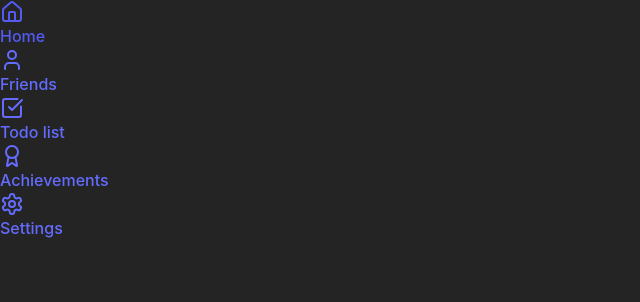
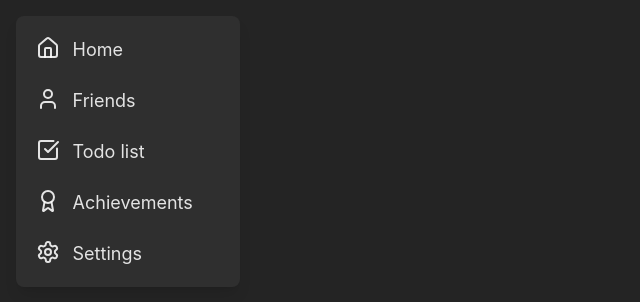
Before and after one commit to Inna-B10/animated-sidebar, a React (Vite) app: page / in a window 1280 px wide. Shown: the top 302 px of the page, without its empty margins (0-640 px from the left). Built offline with nearby package versions, Linux system fonts and the light colour scheme.

Commit message:
applying style to static menu

```diff
--- /dev/null
+++ b/src/Sidebar.module.scss
@@ -0,0 +1,14 @@
+.sidebar {
+	@apply fixed left-4 top-4 rounded-lg bg-white/5 w-56 py-2 shadow-lg whitespace-nowrap overflow-hidden;
+}
+
+.menu {
+	> a {
+		@apply grid gap-3 py-3 px-5 transition-colors duration-300 ease-in-out;
+		grid-template-columns: 1fr 6fr;
+
+		&:hover {
+			@apply bg-white/10 text-orange-300 transition-colors duration-300 ease-in-out;
+		}
+	}
+}
--- a/src/Sidebar.tsx
+++ b/src/Sidebar.tsx
@@ -1,9 +1,10 @@
 import Menu from './menu/Menu'
+import styles from './Sidebar.module.scss'
 
 export default function Sidebar() {
 	return (
-		<div>
+		<aside className={styles.sidebar}>
 			<Menu />
-		</div>
+		</aside>
 	)
 }
--- a/src/index.css
+++ b/src/index.css
@@ -17,16 +17,6 @@
   -moz-osx-font-smoothing: grayscale;
 }
 
-a {
-  font-weight: 500;
-  color: #646cff;
-  text-decoration: inherit;
-}
-
-a:hover {
-  color: #535bf2;
-}
-
 *,
 *::after,
 *::before {
@@ -38,4 +28,5 @@ a:hover {
 body {
   min-width: 320px;
   min-height: 100vh;
+  font-size: 18px;
 }
--- a/src/menu/Menu.tsx
+++ b/src/menu/Menu.tsx
@@ -1,12 +1,13 @@
+import styles from './../Sidebar.module.scss'
 import { MENU } from './menu.data'
 import MenuItem from './MenuItem'
 
 export default function Menu() {
 	return (
-		<div>
+		<nav className={styles.menu}>
 			{MENU.map(item => (
 				<MenuItem key={item.link} item={item} />
 			))}
-		</div>
+		</nav>
 	)
 }
```
